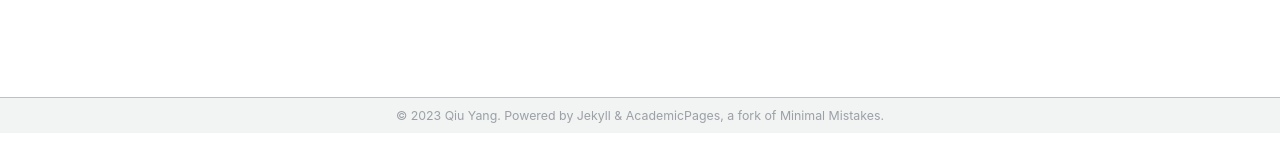
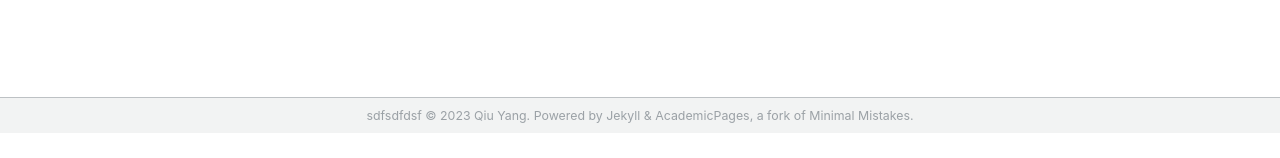
Before and after one commit to qiuyang50/qiuyang50.github.io, a Jekyll site: the page built from _pages/talkmap.html, in a window 1280 px wide and 900 px high, scrolled down 248 px. Shown: the part 739-897 px from the top of the window. Built offline with Jekyll 4.4.1, drawn with Linux system fonts in a browser that asks for light colours; nearby versions of some CDN libraries.

Commit message:
Update footer.html

```diff
--- a/_includes/footer.html
+++ b/_includes/footer.html
@@ -21,4 +21,4 @@
   </ul>
 </div>
 -->
-<div class="page__footer-copyright">&copy; {{ site.time | date: '%Y' }} {{ site.name | default: site.title }}. {{ site.data.ui-text[site.locale].powered_by | default: "Powered by" }} <a href="http://jekyllrb.com" rel="nofollow">Jekyll</a> &amp; <a href="https://github.com/academicpages/academicpages.github.io">AcademicPages</a>, a fork of <a href="https://mademistakes.com/work/minimal-mistakes-jekyll-theme/" rel="nofollow">Minimal Mistakes</a>.</div>
+<div class="page__footer-copyright">sdfsdfdsf &copy; {{ site.time | date: '%Y' }} {{ site.name | default: site.title }}. {{ site.data.ui-text[site.locale].powered_by | default: "Powered by" }} <a href="http://jekyllrb.com" rel="nofollow">Jekyll</a> &amp; <a href="https://github.com/academicpages/academicpages.github.io">AcademicPages</a>, a fork of <a href="https://mademistakes.com/work/minimal-mistakes-jekyll-theme/" rel="nofollow">Minimal Mistakes</a>.</div>
```
